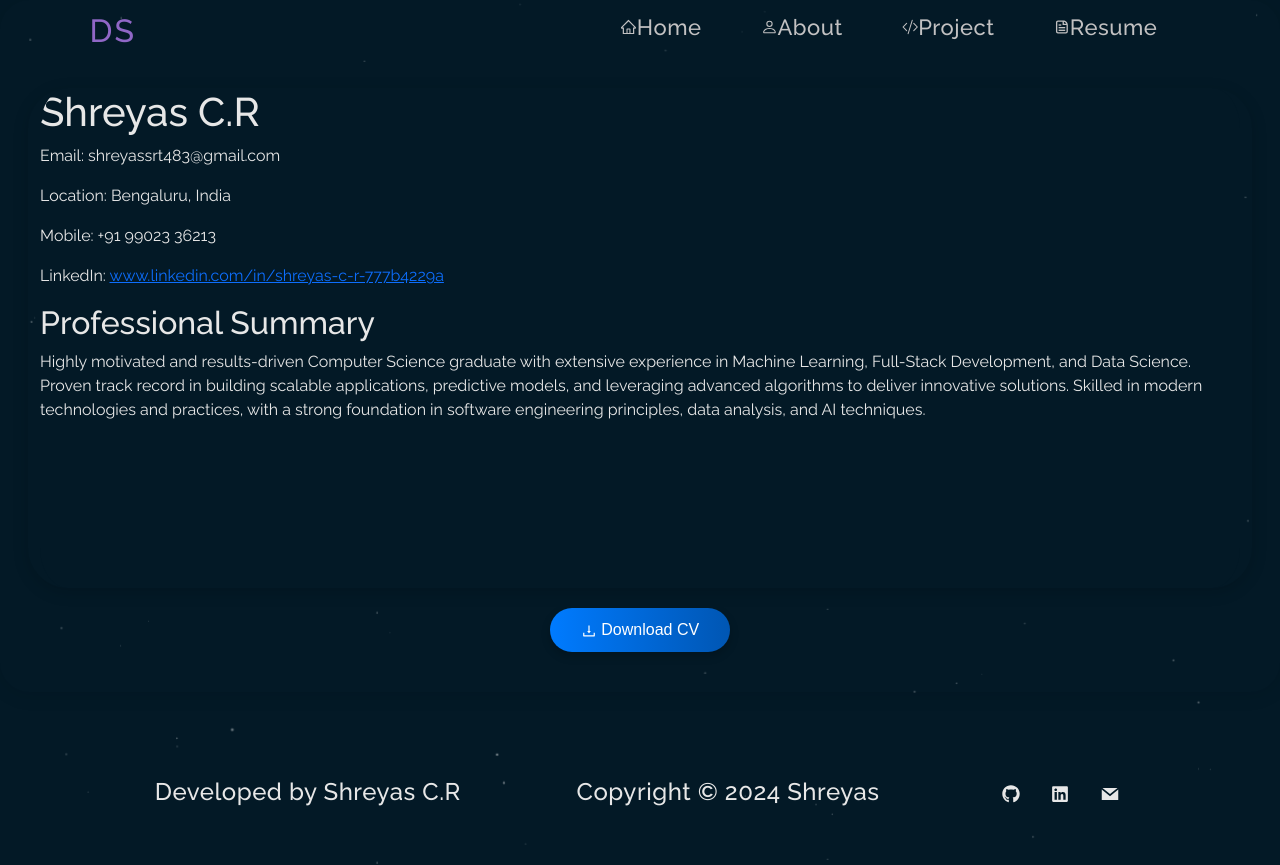
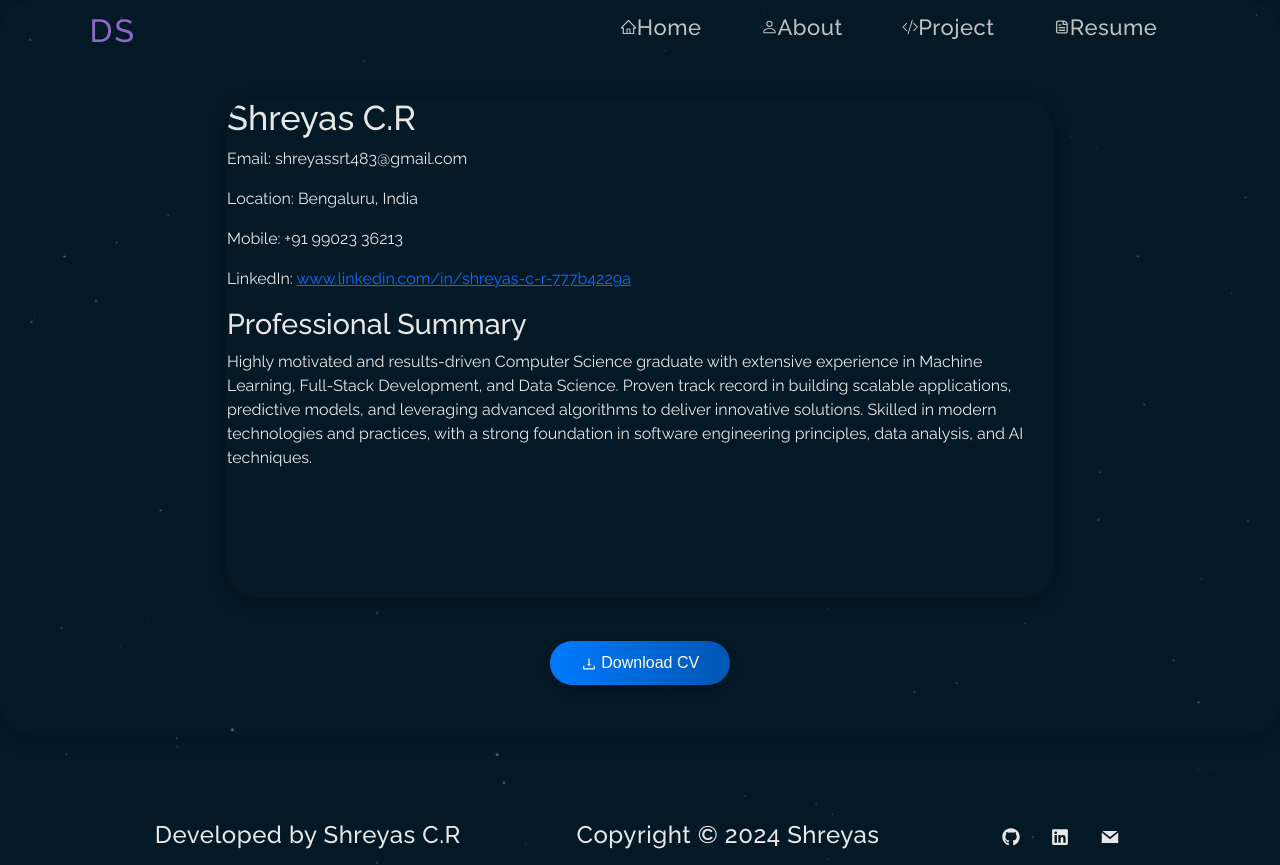
Before and after one commit to ssyasa/Portfolio, a React (Create React App) app: page /Resume in a window 1280 px wide. Before the commit the page ends 822 px from the top, so only its background shows below. Built offline with nearby package versions, Linux system fonts and the light colour scheme.

Commit message:
Resume.js completely updated its working as intended

```diff
--- a/src/Components/Resume.css
+++ /dev/null
@@ -1,16 +0,0 @@
-/* Resume.css */
-.resume-section {
-    font-family: 'Arial', sans-serif; /* Set a modern font */
-  }
-
-  .resume-section h1 {
-    font-size: 2.5rem; /* Header font size */
-    color: #333; /* Darker color for contrast */
-    margin-bottom: 20px; /* Space below the header */
-  }
-
-  .resume-section p {
-    font-size: 1rem; /* Paragraph font size */
-    color: #666; /* Lighter color for text */
-    margin-bottom: 20px; /* Space below the paragraph */
-  }
--- a/src/Components/Resume.js
+++ b/src/Components/Resume.js
@@ -1,10 +1,10 @@
+/* eslint-disable react/no-unknown-property */
 import React, { useState, useEffect } from "react";
 import { Container, Row } from "react-bootstrap";
 import Button from "react-bootstrap/Button";
 import pdf from "../Shreyas CR_Resume sept 2024.pdf"; // Adjust the path if necessary
 import { AiOutlineDownload } from "react-icons/ai";
 import "bootstrap/dist/css/bootstrap.min.css";
-import "./Resume.css"; // Importing CSS for additional styles
 
 function Resume() {
   const [width, setWidth] = useState(window.innerWidth);
@@ -21,64 +21,78 @@ function Resume() {
   const iframeWidth = "70%"; // Fixed width for medium size
   const iframeHeight = width > 600 ? "500px" : "300px"; // Responsive height
 
+  // Styles for the component
+  const styles = {
+    resumeSection: {
+      textAlign: "center",
+      padding: "50px",
+      borderRadius: "30px",
+      boxShadow: "0 2px 20px rgba(0, 0, 0, 0.2)", // Subtle shadow for depth
+      fontFamily: "'Arial', sans-serif", // Set a modern font
+
+    },
+
+    iframe: {
+      border: "none", // Remove border for a cleaner look
+      borderRadius: "30px", // Matching border radius
+      boxShadow: "0 4px 16px rgba(1, 0, 0, 0.3)", // Enhanced shadow for depth
+      transition: "box-shadow 0.3s ease, transform 0.5s ease", // Smooth transition
+      marginBottom: "20px", // Margin below iframe for spacing
+      willChange: "box-shadow", // Hint to the browser for better performance
+    },
+    downloadButton: {
+      maxWidth: "180px",
+      fontSize: "16px",
+      padding: "10px 20px",
+      background: "linear-gradient(90deg, #007bff, #0056b3)", // Gradient background
+      border: "none",
+      borderRadius: "30px", // Rounded button
+      boxShadow: "0 4px 10px rgba(0, 0, 0, 0.2)", // Shadow for the button
+      transition: "background 0.3s ease, transform 0.3s ease, box-shadow 0.3s ease" // Transition for hover effect
+    },
+    hoverShadow: {
+      boxShadow: "0 8px 32px rgba(138, 43, 226, 0.5)", // Light purple shadow on hover
+    }
+  };
+
   return (
-    <Container
-      fluid
-      className="resume-section"
-      style={{
-        textAlign: "center",
-        padding: "40px",
-        borderRadius: "30px",
-        boxShadow: "0 2px 20px rgba(0, 0, 0, 0.1)" // Subtle shadow for depth
-      }}
-    >
-
-      {/* Embedded PDF Viewer (iframe) */}
+    <Container fluid className="resume-section" style={styles.resumeSection}>
       <Row className="justify-content-center mt-5">
-        <iframe
-          src={pdf}
-          width={iframeWidth}
-          height={iframeHeight}
-          title="Resume PDF"
-          style={{
-            border: "none", // Remove border for a cleaner look
-            borderRadius: "40px", // Slightly smaller border radius for a more modern look
-            boxShadow: "0 4px 16px rgba(0, 0, 0, 0.15)", // Enhanced shadow for depth
-            transition: "transform 0.3s ease, box-shadow 0.3s ease", // Transition for hover effect
-            marginBottom: "20px", // Margin below iframe for spacing
-          }}
+        {/* Combined PDF Viewer and Download Button in one row */}
+        <div
+          className="pdf-container"
+          style={styles.iframeContainer}
           onMouseEnter={(e) => {
-            e.target.style.transform = "scale(1.02)"; // Slight zoom on hover
-            e.target.style.boxShadow = "0 8px 32px rgba(0, 0, 0, 0.2)"; // Deeper shadow on hover
+            e.currentTarget.querySelector("iframe").style.boxShadow = styles.hoverShadow.boxShadow;
           }}
           onMouseLeave={(e) => {
-            e.target.style.transform = "scale(1)"; // Reset zoom
-            e.target.style.boxShadow = "0 4px 16px rgba(0, 0, 0, 0.15)"; // Reset shadow
+            e.currentTarget.querySelector("iframe").style.boxShadow = styles.iframe.boxShadow;
           }}
-        ></iframe>
+        >
+          <iframe
+            src={pdf}
+            width={iframeWidth}
+            height={iframeHeight}
+            title="Resume PDF"
+            style={styles.iframe}
+          ></iframe>
+        </div>
       </Row>
 
-      {/* Download Button below the iframe */}
-      <Row className="justify-content-center">
+      {/* Download Button in a new Row with hover effect */}
+      <Row className="justify-content-center mt-3">
         <Button
           variant="primary"
           href={pdf}
           target="_blank"
-          style={{
-            maxWidth: "180px",
-            fontSize: "16px",
-            padding: "10px 20px",
-            background: "linear-gradient(90deg, #007bff, #0056b3)", // Gradient background
-            border: "none",
-            borderRadius: "30px", // Rounded button
-            boxShadow: "0 4px 10px rgba(0, 0, 0, 0.2)", // Shadow for the button
-            transition: "background 0.3s ease, transform 0.3s ease" // Transition for hover effect
-          }}
+          style={styles.downloadButton}
           onMouseEnter={(e) => {
-            e.target.style.transform = "scale(1.05)"; // Slightly enlarge on hover
+            e.target.style.transform = "scale(1.1)"; // Slightly enlarge on hover
+            e.target.style.boxShadow = styles.hoverShadow.boxShadow; // Add hover shadow effect
           }}
           onMouseLeave={(e) => {
             e.target.style.transform = "scale(1)"; // Reset size on hover out
+            e.target.style.boxShadow = styles.downloadButton.boxShadow; // Reset shadow
           }}
         >
           <AiOutlineDownload />
```
